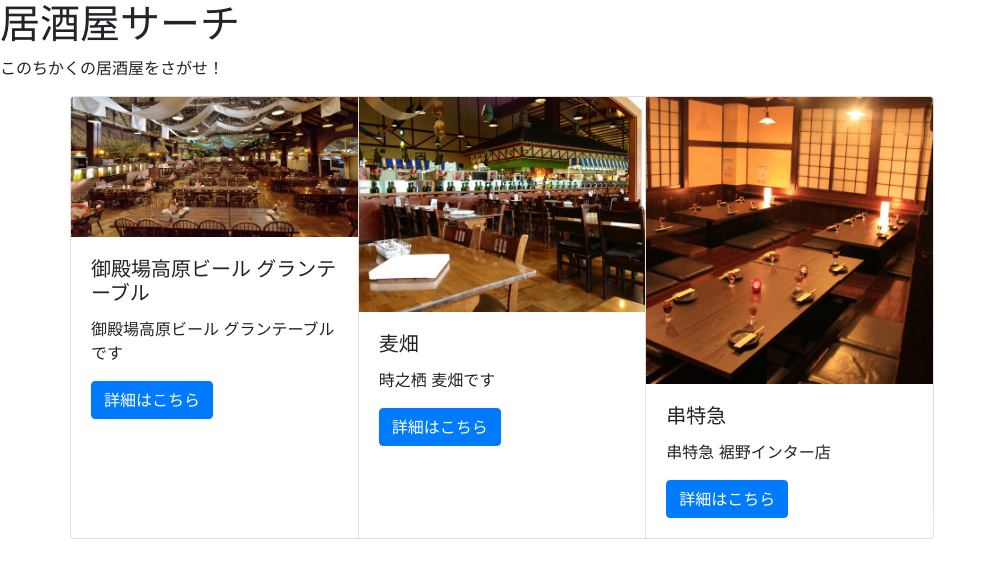
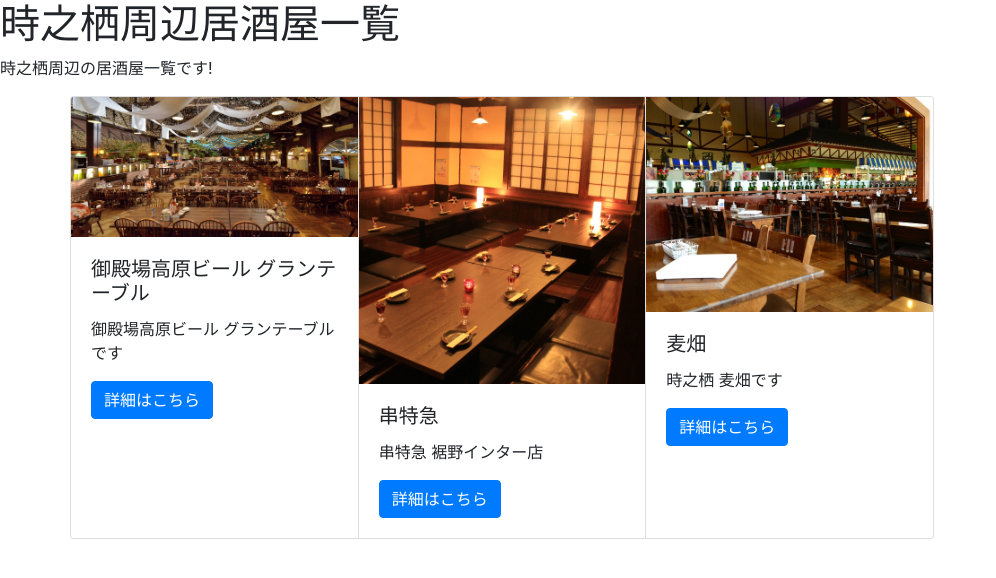
Before and after one commit to HiRoKiiii/search_izakaya, a plain HTML site: page index.html in a window 1280 px wide. Shown: the whole page, without its empty margins (0-996 px from the left). Drawn offline with nearby package versions, Linux system fonts and the light colour scheme.

Commit message:
title change

```diff
--- a/index.html
+++ b/index.html
@@ -2,7 +2,7 @@
 <html lang="ja">
   <head>
     <meta charset="utf-8">
-    <title>トップページ</title>
+    <title>時之栖周辺居酒屋一覧</title>
     <link rel="stylesheet" href="https://stackpath.bootstrapcdn.com/bootstrap/4.1.3/css/bootstrap.min.css" integrity="sha384-MCw98/SFnGE8fJT3GXwEOngsV7Zt27NXFoaoApmYm81iuXoPkFOJwJ8ERdknLPMO" crossorigin="anonymous">
 
      <script src="https://code.jquery.com/jquery-3.3.1.slim.min.js" integrity="sha384-q8i/X+965DzO0rT7abK41JStQIAqVgRVzpbzo5smXKp4YfRvH+8abtTE1Pi6jizo" crossorigin="anonymous"></script>
@@ -15,8 +15,8 @@
     </style>
   </head>
   <body>
-    <h1>居酒屋サーチ</h1>
-    <p>このちかくの居酒屋をさがせ！</p>
+    <h1>時之栖周辺居酒屋一覧</h1>
+    <p>時之栖周辺の居酒屋一覧です!</p>
     <div class="container">
       <div class="row">
         <div class="card-group">
@@ -29,6 +29,14 @@
             </div>
           </div>
           <div class="card">
+            <img class="card-img-top" src="img/kushi_tokkyu.jpg" alt="串特急">
+            <div class="card-body">
+              <h5 class="card-title">串特急</h5>
+              <p class="card-text">串特急 裾野インター店</p>
+              <a href="shop/kushi_tokkyu.html" class="btn btn-primary">詳細はこちら</a>
+            </div>
+          </div>
+          <div class="card">
             <img class="card-img-top" src="img/mugibatake.jpg	" alt="麦畑">
             <div class="card-body">
               <h5 class="card-title">麦畑</h5>
@@ -36,14 +44,6 @@
               <a href="shop/mugibatake.html" class="btn btn-primary">詳細はこちら</a>
             </div>
           </div>
-          <div class="card">
-            <img class="card-img-top" src="img/kushi_tokkyu.jpg" alt="串特急">
-            <div class="card-body">
-              <h5 class="card-title">串特急</h5>
-              <p class="card-text">串特急 裾野インター店</p>
-              <a href="shop/grantable.html" class="btn btn-primary">詳細はこちら</a>
-            </div>
-          </div>
         </div>
       </div>
     </div>
```
